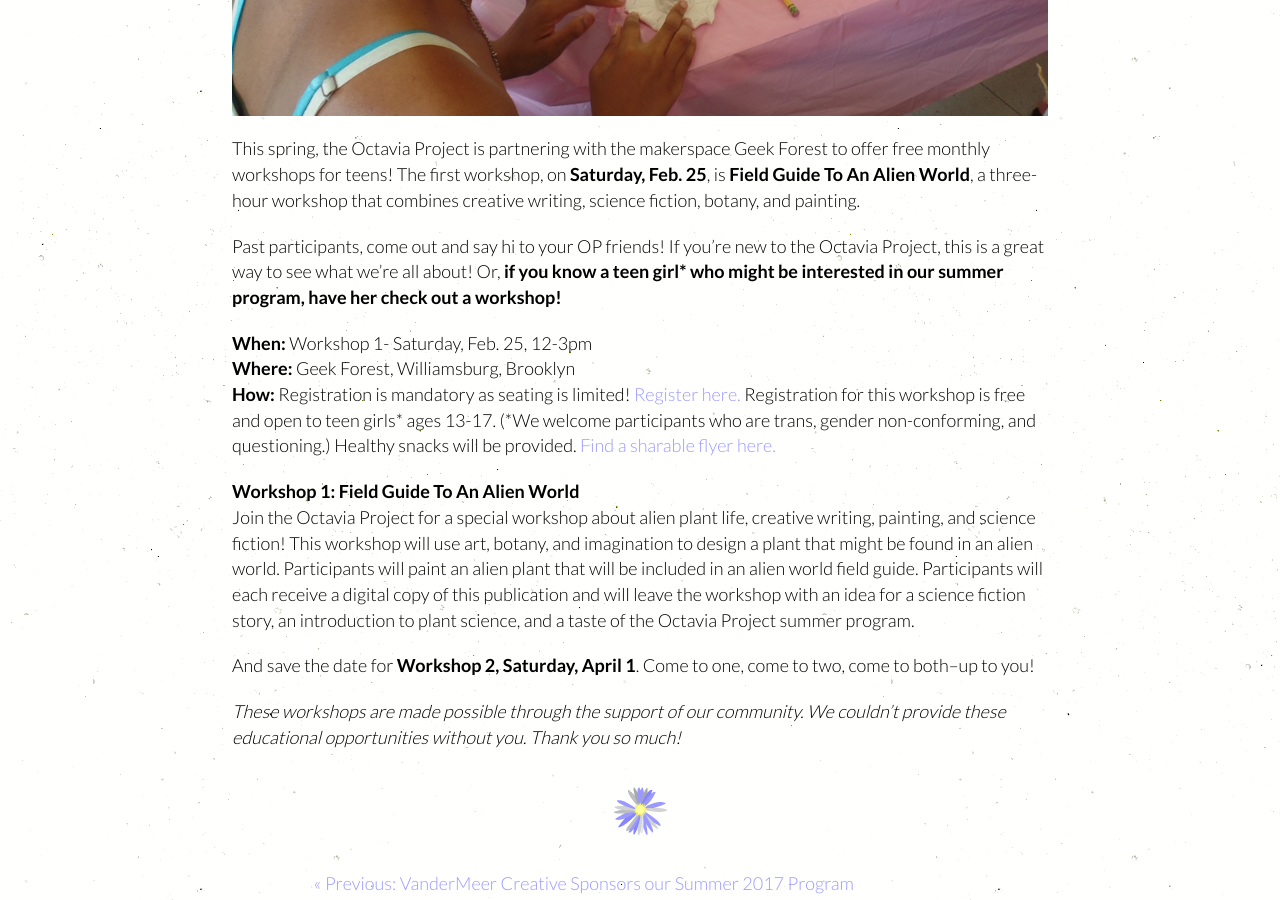
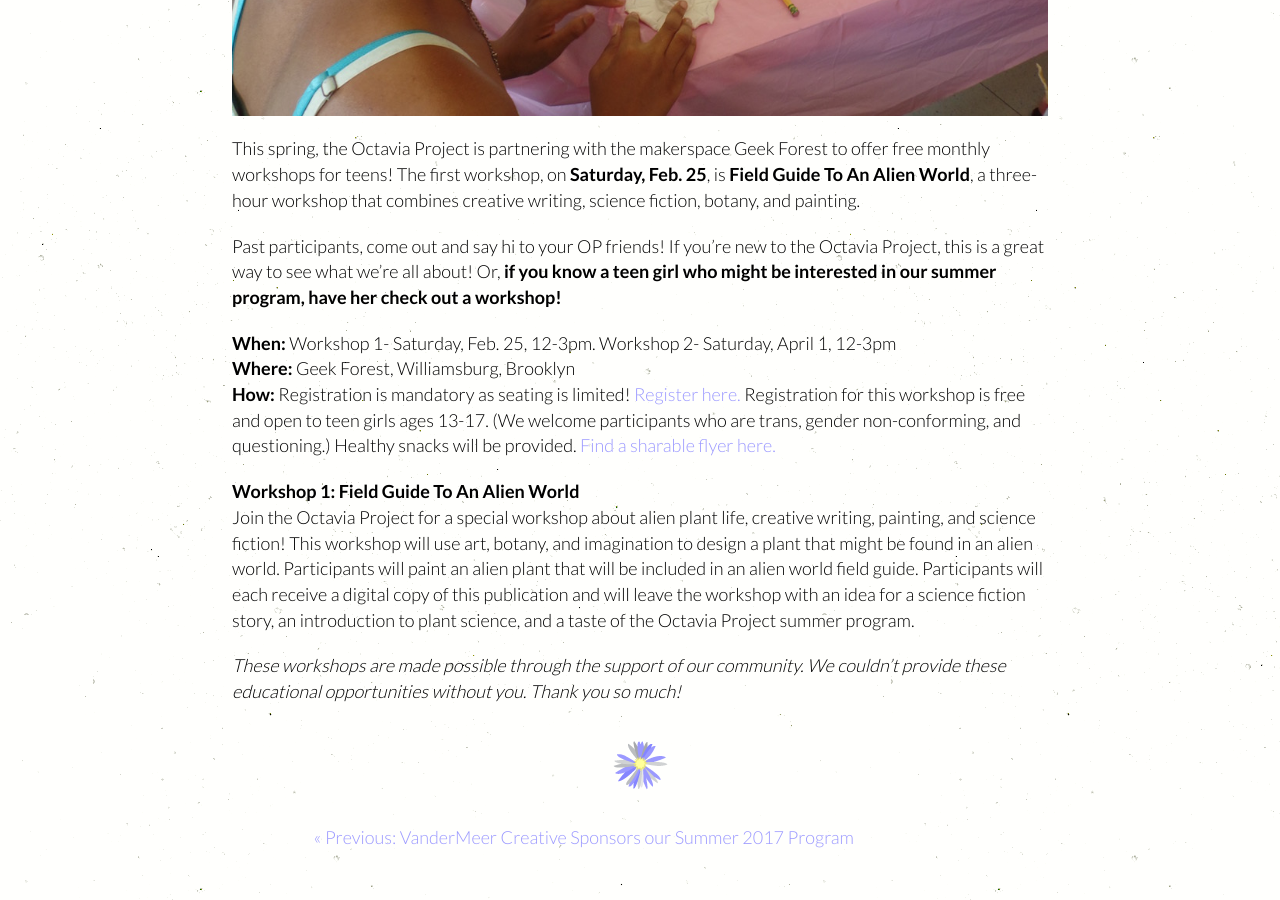
Before and after one commit to OctaviaProject/octaviaproject.github.io, a Jekyll site: the page built from _posts/2017-01-26-Registration-is-Open.md, in a window 1280 px wide and 900 px high, scrolled down 888 px. Built offline with Jekyll 4.4.1, drawn with Linux system fonts in a browser that asks for light colours; comment, search, counter and statistics services are not loaded.

Commit message:
Update 2017-01-26-Registration-is-Open.md

```diff
--- a/_posts/2017-01-26-Registration-is-Open.md
+++ b/_posts/2017-01-26-Registration-is-Open.md
@@ -13,13 +13,13 @@
 and painting.
 
 Past participants, come out and say hi to your OP friends!  If you’re new to the Octavia
-Project, this is a great way to see what we’re all about!  Or, **if you know a teen girl* who
+Project, this is a great way to see what we’re all about!  Or, **if you know a teen girl who
 might be interested in our summer program, have her check out a workshop!**
 
-**When:** Workshop 1- Saturday, Feb. 25, 12-3pm<br>
+**When:** Workshop 1- Saturday, Feb. 25, 12-3pm.  Workshop 2- Saturday, April 1, 12-3pm<br>
 **Where:** Geek Forest, Williamsburg, Brooklyn<br>
 **How:** Registration is mandatory as seating is limited! [Register here.](http://www.thegeekforest.com/products/saturday-february-25th-12-3pm-octavia-project-field-guide-to-an-alien-world?variant=34409189967)
-Registration for this workshop is free and open to teen girls* ages 13-17.  (*We welcome
+Registration for this workshop is free and open to teen girls ages 13-17. (We welcome
 participants who are trans, gender non-conforming, and questioning.)  Healthy snacks will
 be provided. [Find a sharable flyer here.](http://octaviaproject.org/assets/OP_Saturday_Workshop_1_Flyer.pdf)
 
@@ -31,7 +31,5 @@
 workshop with an idea for a science fiction story, an introduction to plant science, and a taste of the
 Octavia Project summer program.
 
-And save the date for **Workshop 2, Saturday, April 1**.  Come to one, come to two, come to both--up to you!
-
 *These workshops are made possible through the support of our community. We couldn’t provide these educational
 opportunities without you. Thank you so much!*
```
